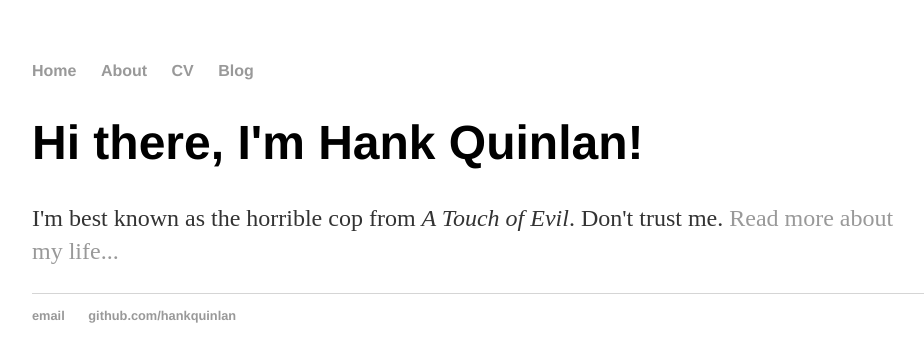
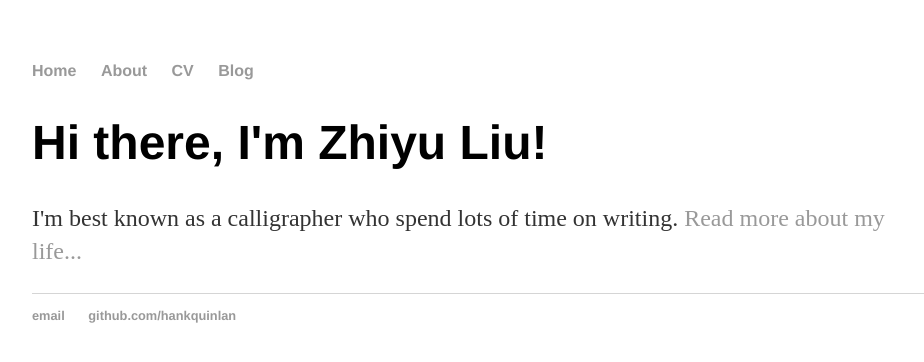
Before and after one commit to Waeflover-Liu/waeflover-liu.github.io, a Jekyll site: the page built from index.html, in a window 1280 px wide. Shown: the top 362 px of the page, without its empty margins (160-1084 px from the left). Built offline with Jekyll 4.4.1, drawn with Linux system fonts in a browser that asks for light colours.

Commit message:
Update index.html

```diff
--- a/index.html
+++ b/index.html
@@ -1,9 +1,9 @@
 ---
 layout: default
-title: Hank Quinlan, Horrible Cop
+title: Zhiyu Liu, Quiet Calligrapher
 ---
 
 		<div class="blurb">
-			<h1>Hi there, I'm Hank Quinlan!</h1>
-			<p>I'm best known as the horrible cop from <em>A Touch of Evil</em>. Don't trust me. <a href="/about">Read more about my life...</a></p>
+			<h1>Hi there, I'm Zhiyu Liu!</h1>
+			<p>I'm best known as a calligrapher who spend lots of time on writing. <a href="/about">Read more about my life...</a></p>
 		</div>
```
